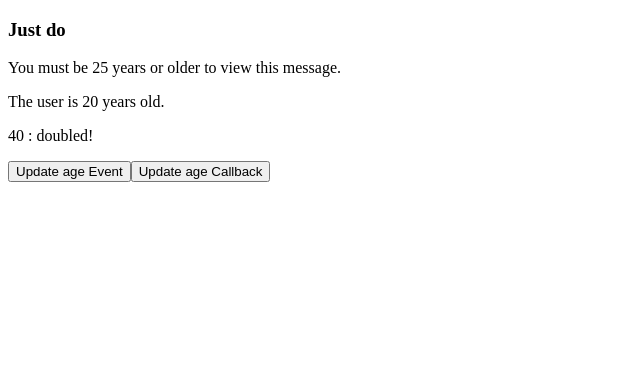
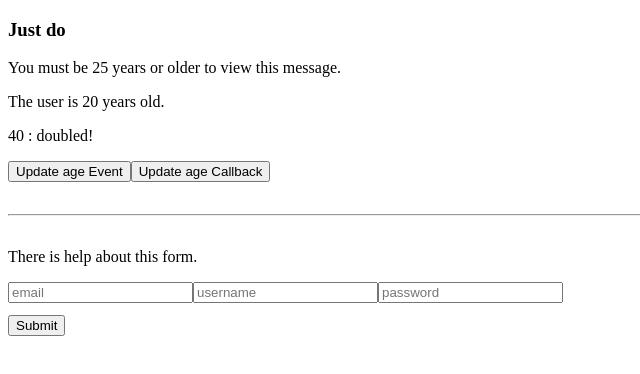
Before and after one commit to BarneyMayerson/06-components, a Vue app: page / in a window 1280 px wide. Shown: the top 374 px of the page, without its empty margins (0-640 px from the left). Built offline with nearby package versions, Linux system fonts and the light colour scheme.

Commit message:
06-014 Inserting content with slots

```diff
--- a/src/App.vue
+++ b/src/App.vue
@@ -1,20 +1,37 @@
 <template>
-  <div>
+  <div style="margin-bottom: 2rem;">
     <h3>Just do</h3>
     <Greetings :age="age" />
     <User :age="age" @age-changed="updateAge" :ageChangeFn="updateAgeCB"/>
+  </div>
+  <hr>
+  <div style="margin-top: 2rem;">
+    <AppForm>
+      <div class="help">
+        <p>There is help about this form.</p>
+      </div>
+      <div class="fields">
+        <input type="text" placeholder="email" />
+        <input type="text" placeholder="username" />
+        <input type="text" placeholder="password" />
+      </div>
+      <div class="buttons" style="margin-top: 12px;">
+        <button type="submit">Submit</button>
+      </div>
+    </AppForm>
   </div>
 </template>
 
 <script>
 import Greetings from "@/components/Greetings.vue";
 import User from "@/components/User.vue";
+import AppForm from "@/components/Form.vue";
 
 export default {
   name: "App",
 
   components: {
-    Greetings, User
+    Greetings, User, AppForm,
   },
 
   data() {
--- /dev/null
+++ b/src/components/Form.vue
@@ -0,0 +1,5 @@
+<template>
+  <form>
+    <slot>Warning: no form to render</slot>
+  </form>
+</template>
```
